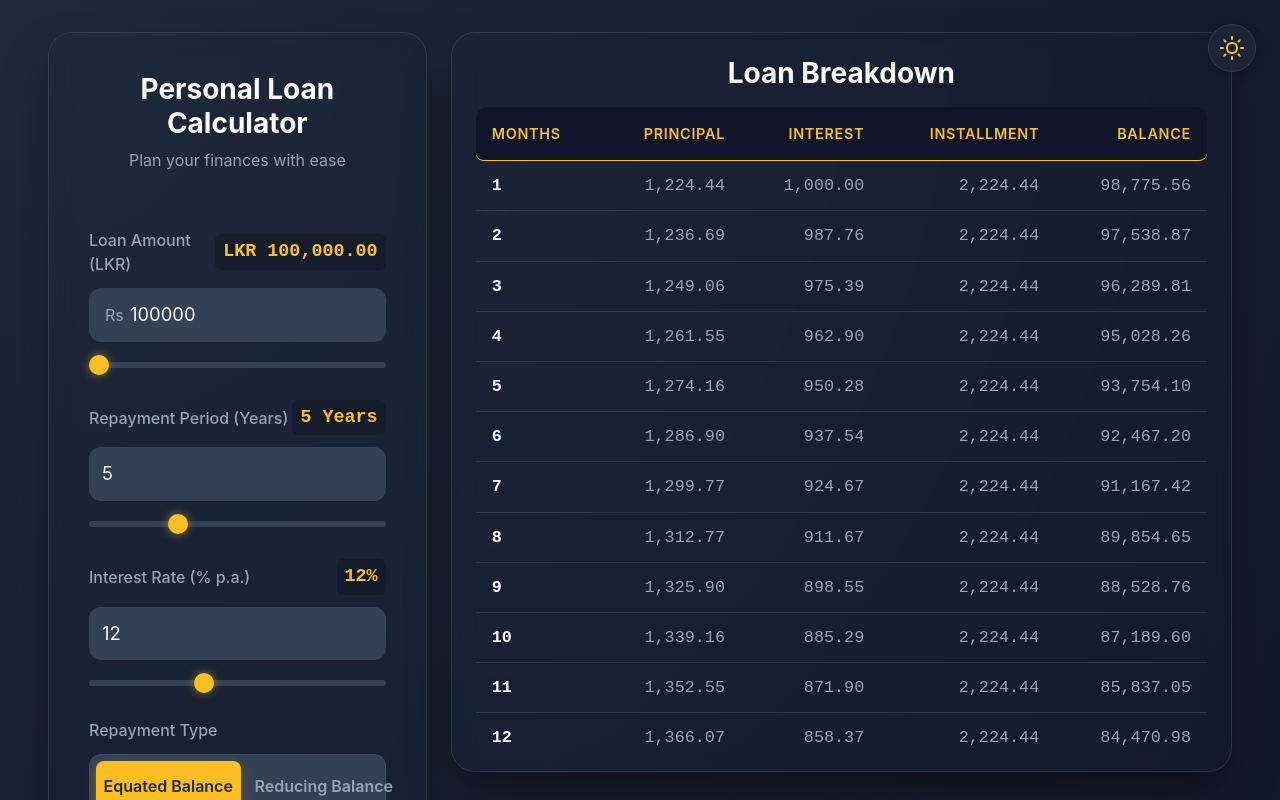
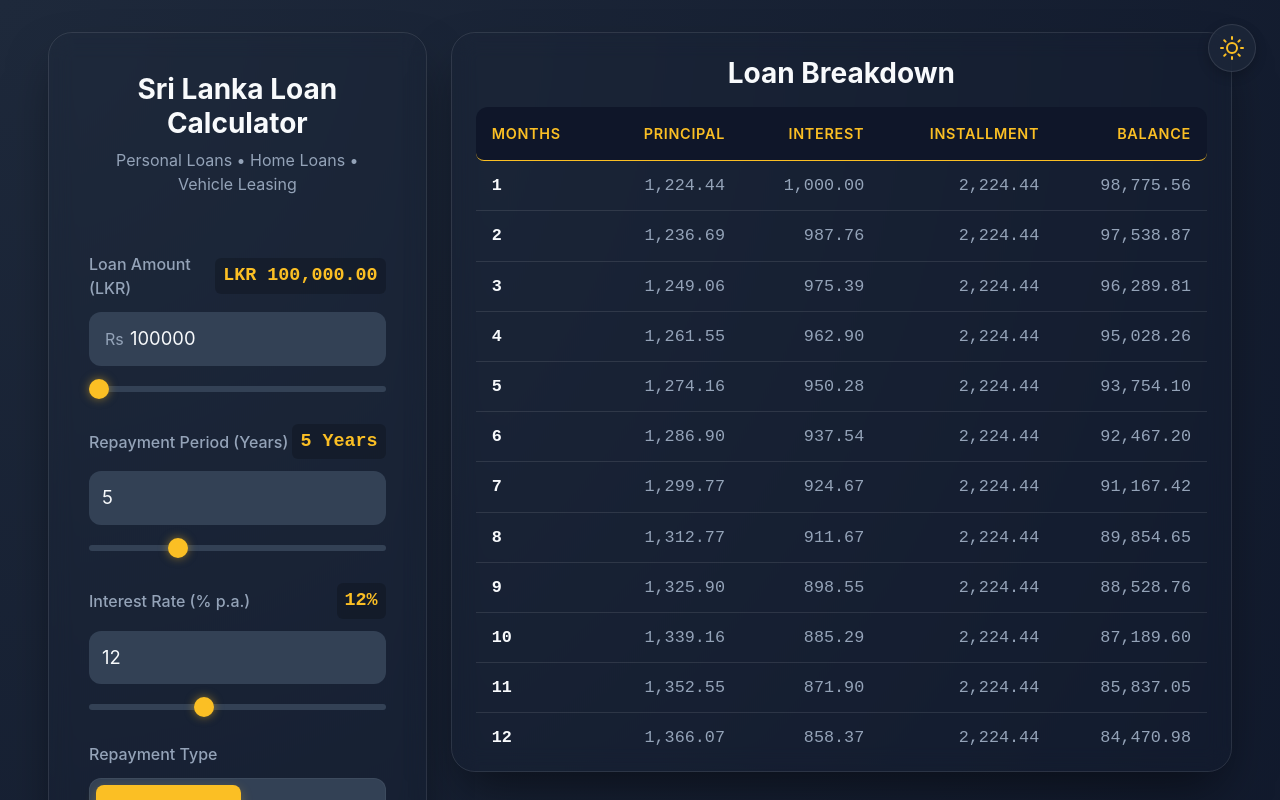
Before and after one commit to dushyanthkandiah/srilanka-bank-loan-calculator, a Next.js app: page / in a window 1280 px wide. Shown: the top 800 px of the page. Built offline with nearby package versions, Linux system fonts and the light colour scheme.

Commit message:
feat: Implement initial Next.js application structure with comprehensive SEO metadata and a new interactive loan calculator component.

```diff
--- a/src/app/components/Calculator.tsx
+++ b/src/app/components/Calculator.tsx
@@ -81,8 +81,8 @@ const Calculator: React.FC<CalculatorProps> = ({
     return (
         <div className={styles.card}>
             <div className={styles.header}>
-                <h1 className={styles.title}>Personal Loan Calculator</h1>
-                <p className={styles.subtitle}>Plan your finances with ease</p>
+                <h1 className={styles.title}>Sri Lanka Loan Calculator</h1>
+                <p className={styles.subtitle}>Personal Loans • Home Loans • Vehicle Leasing</p>
             </div>
 
             {/* Loan Amount */}
--- a/src/app/layout.tsx
+++ b/src/app/layout.tsx
@@ -14,20 +14,31 @@ const geistMono = Geist_Mono({
 });
 
 export const metadata: Metadata = {
-  title: "Personal Loan Calculator | Best Loan Interest Calculator Sri Lanka",
-  description: "Calculate your monthly loan installments (EMI or Reducing Balance) and see a detailed monthly breakdown with ease. The best personal loan calculator for Sri Lankan banks.",
-  keywords: ["loan calculator", "EMI calculator", "reducing balance calculator", "personal loan Sri Lanka", "bank loan calculator", "installment calculator"],
+  title: "Best Loan Calculator Sri Lanka | Personal, Home Loan & Vehicle Leasing",
+  description: "Advanced loan calculator for Sri Lanka. Calculate Personal Loans, Home Loans, and Vehicle Leasing installments with Equated or Reducing Balance repayment types. Hosted on Vercel.",
+  keywords: [
+    "loan calculator",
+    "sri lanka",
+    "personal loan",
+    "home loan",
+    "vehicle leasing",
+    "repayment type",
+    "reducing balance",
+    "EMI calculator",
+    "vercel",
+    "bank loan calculator sri lanka"
+  ],
   openGraph: {
-    title: "Personal Loan Calculator | Plan Your Finances with Ease",
-    description: "Calculate monthly installments and view detailed payment schedules for personal loans.",
+    title: "Loan Calculator Sri Lanka | Personal & Home Loan Tools",
+    description: "Calculate your monthly installments for Personal Loans, Home Loans, and Vehicle Leasing in Sri Lanka. Support for Equated and Reducing Balance repayment types.",
     type: "website",
     locale: "en_LK",
-    siteName: "Loan Calculator",
+    siteName: "SL Loan Calculator",
   },
   twitter: {
     card: "summary_large_image",
-    title: "Personal Loan Calculator",
-    description: "Calculate monthly installments and view detailed payment schedules for personal loans.",
+    title: "Sri Lanka Loan & Leasing Calculator",
+    description: "Plan your finances with our advanced Loan Calculator. Supports all major Sri Lankan bank interest methods.",
   },
   alternates: {
     canonical: "/",
```
